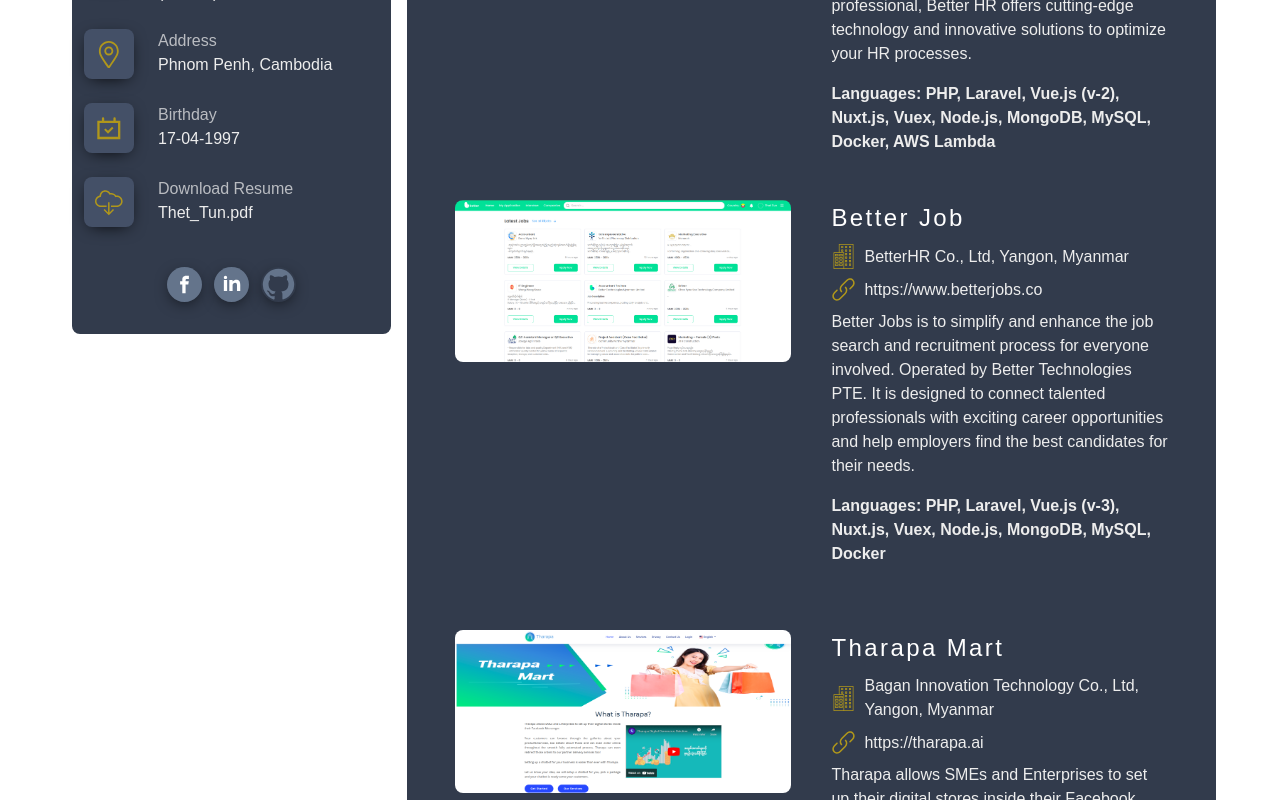
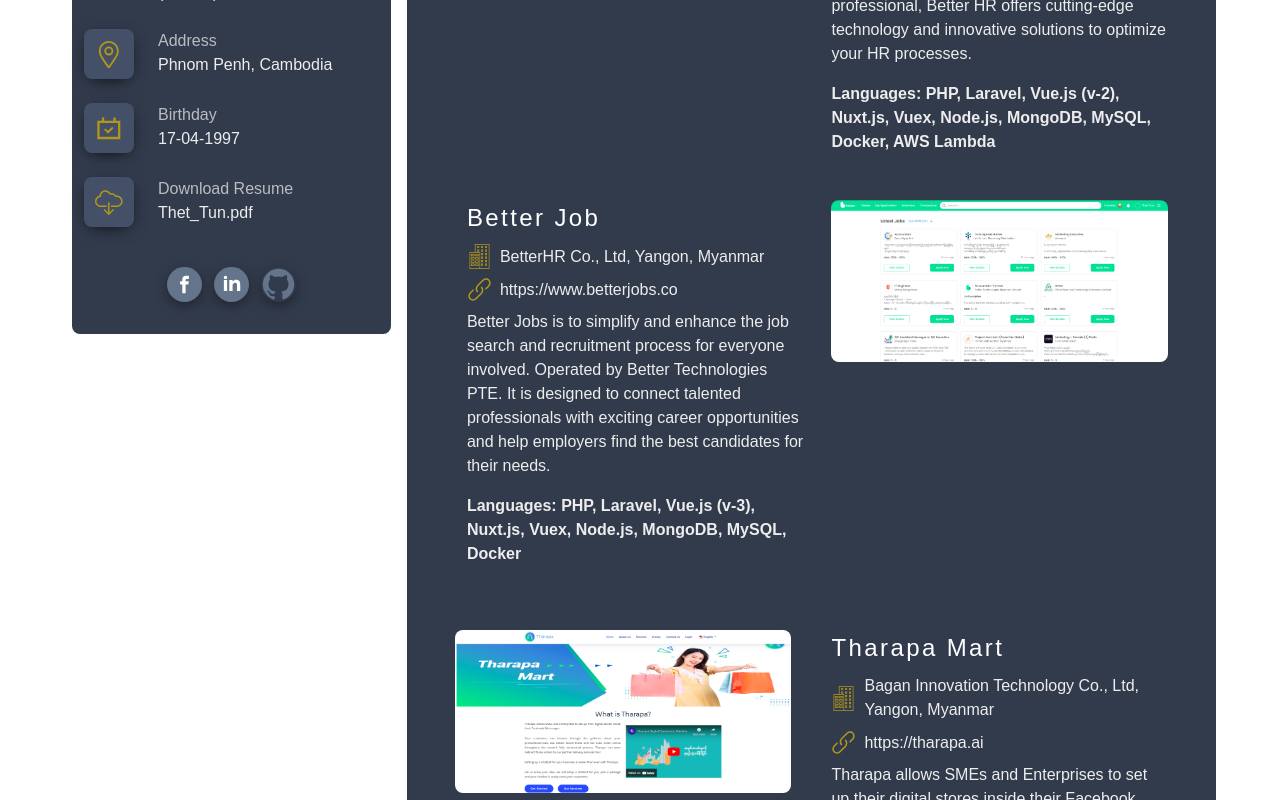
Before and after one commit to thettun17/portfolio, a Next.js app: page /portfolio in a window 1280 px wide. Shown: the part 590-1390 px from the top of the page. Built offline with nearby package versions, Linux system fonts and the light colour scheme.

Commit message:
change portfolio design

```diff
--- a/components/Portfolio.tsx
+++ b/components/Portfolio.tsx
@@ -50,13 +50,6 @@
       </div>
       {/* ====================== Better Job ======================== */}
       <div className="flex w-full gap-x-7 mt-[30px]">
-        <div className="image-area h-[400px] w-2/4">
-          <img
-            src="/portfolio/better_job.png"
-            alt="Better HR"
-            className="rounded-lg"
-          />
-        </div>
         <div className="content-area ml-3 w-2/4">
           <div className="title-area">
             <h1 className="text-white text-md mb-2">Better Job</h1>
@@ -82,6 +75,13 @@
               MongoDB, MySQL, Docker
             </p>
           </div>
+        </div>
+        <div className="image-area h-[400px] w-2/4">
+          <img
+            src="/portfolio/better_job.png"
+            alt="Better HR"
+            className="rounded-lg"
+          />
         </div>
       </div>
       {/* ====================== Tharapa ======================== */}
```
